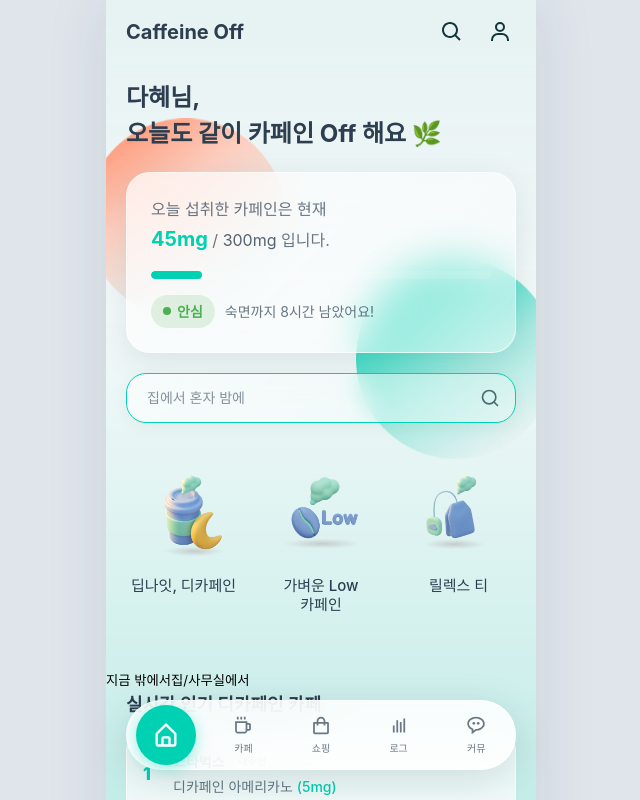
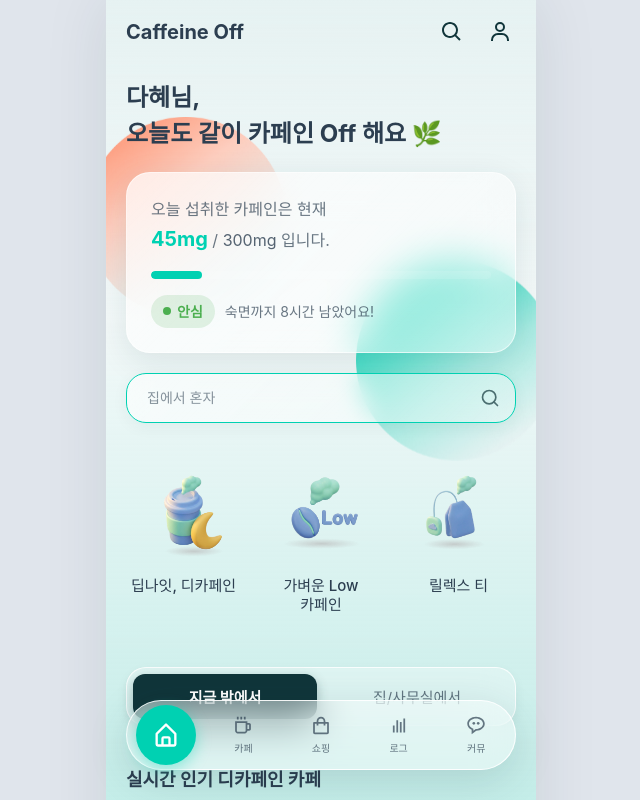
Before and after one commit to starry3211/caffeine-off, a React (Vite) app: page / in a window 1280 px wide. Shown: the top 800 px of the page, without its empty margins (319-959 px from the left). Built offline with nearby package versions, Linux system fonts and the light colour scheme; a web font is replaced by a local one.

Commit message:
Refine UI: Glassmorphism, Hero Search, Layout Fixes

```diff
--- a/src/components/BottomNavigation.css
+++ b/src/components/BottomNavigation.css
@@ -9,7 +9,7 @@
     max-width: 390px;
     /* slightly less than max container */
     height: 70px;
-    background: rgba(255, 255, 255, 0.85);
+    background: rgba(255, 255, 255, 0.4);
     /* Light glass */
     backdrop-filter: blur(20px);
     -webkit-backdrop-filter: blur(20px);
--- a/src/components/ServiceToggle.css
+++ b/src/components/ServiceToggle.css
@@ -5,10 +5,12 @@
 
 .toggle-container {
     display: flex;
-    background: rgba(255, 255, 255, 0.6);
+    background: rgba(255, 255, 255, 0.3);
+    /* Increased transparency */
     /* Semi-transparent white */
-    backdrop-filter: blur(10px);
-    -webkit-backdrop-filter: blur(10px);
+    backdrop-filter: blur(15px);
+    /* Increased blur */
+    -webkit-backdrop-filter: blur(15px);
     border-radius: 20px;
     padding: 6px;
     position: relative;
--- a/src/components/ServiceToggle.tsx
+++ b/src/components/ServiceToggle.tsx
@@ -1,3 +1,6 @@
+import React from 'react';
+import './ServiceToggle.css';
+
 interface ServiceToggleProps {
     activeMode: 'cafe' | 'home';
     onToggle: (mode: 'cafe' | 'home') => void;
```
